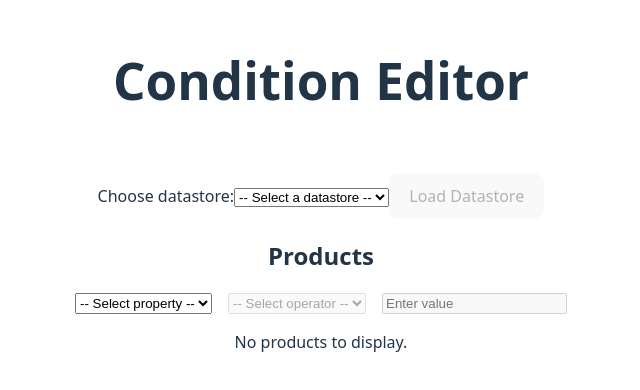
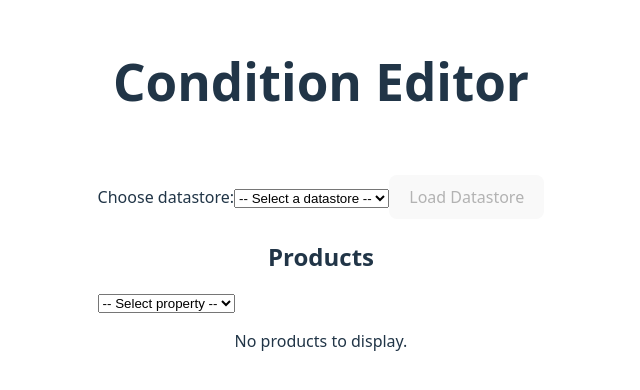
Before and after one commit to splintcdlc/Condition-Editor, a React (Vite) app: page / in a window 1280 px wide. Shown: the part 190-580 px from the top of the page, without its empty margins (319-959 px from the left). Built offline with nearby package versions, Linux system fonts and the light colour scheme.

Commit message:
feat: show filters progressively

```diff
--- a/src/components/operatorSelect.tsx
+++ b/src/components/operatorSelect.tsx
@@ -32,7 +32,7 @@ const OperatorSelect = ({
         setSelectedOperator(e.target.value);
         resetFilters();
       }}
-      disabled={!selectedProperty}
+      hidden={!selectedProperty}
     >
       <option value="">-- Select operator --</option>
       {filteredOperators.map((op) => (
--- a/src/components/valueInput.tsx
+++ b/src/components/valueInput.tsx
@@ -23,7 +23,7 @@ const ValueInput = ({
         type="text"
         value={inputValue}
         onChange={(e) => setInputValue(e.target.value)}
-        disabled={!selectedOperator || isDisabled}
+        hidden={!selectedOperator || isDisabled}
         placeholder="Enter values separated by commas"
       />
     );
@@ -32,7 +32,7 @@ const ValueInput = ({
     <select
       value={inputValue}
       onChange={(e) => setInputValue(e.target.value)}
-      disabled={!selectedOperator || isDisabled}
+      hidden={!selectedPropObj.values.length}
     >
       <option value="">-- Select value --</option>
       {selectedPropObj.values.map((value, index) => (
@@ -46,7 +46,7 @@ const ValueInput = ({
       type={selectedPropObj?.type === "number" ? "number" : "text"}
       value={inputValue}
       onChange={(e) => setInputValue(e.target.value)}
-      disabled={!selectedOperator || isDisabled}
+      hidden={!selectedOperator || isDisabled}
       placeholder="Enter value"
     />
   );
```
